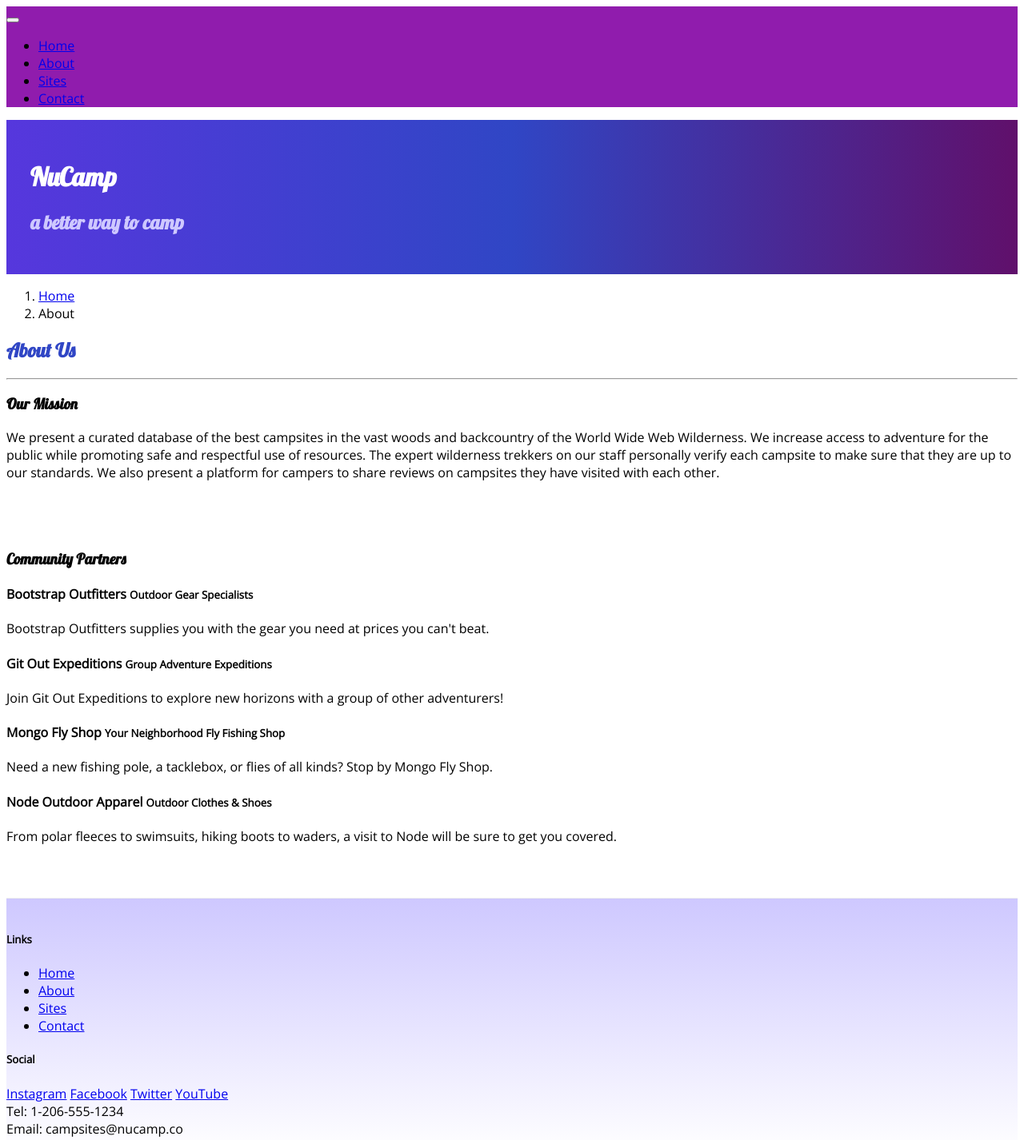
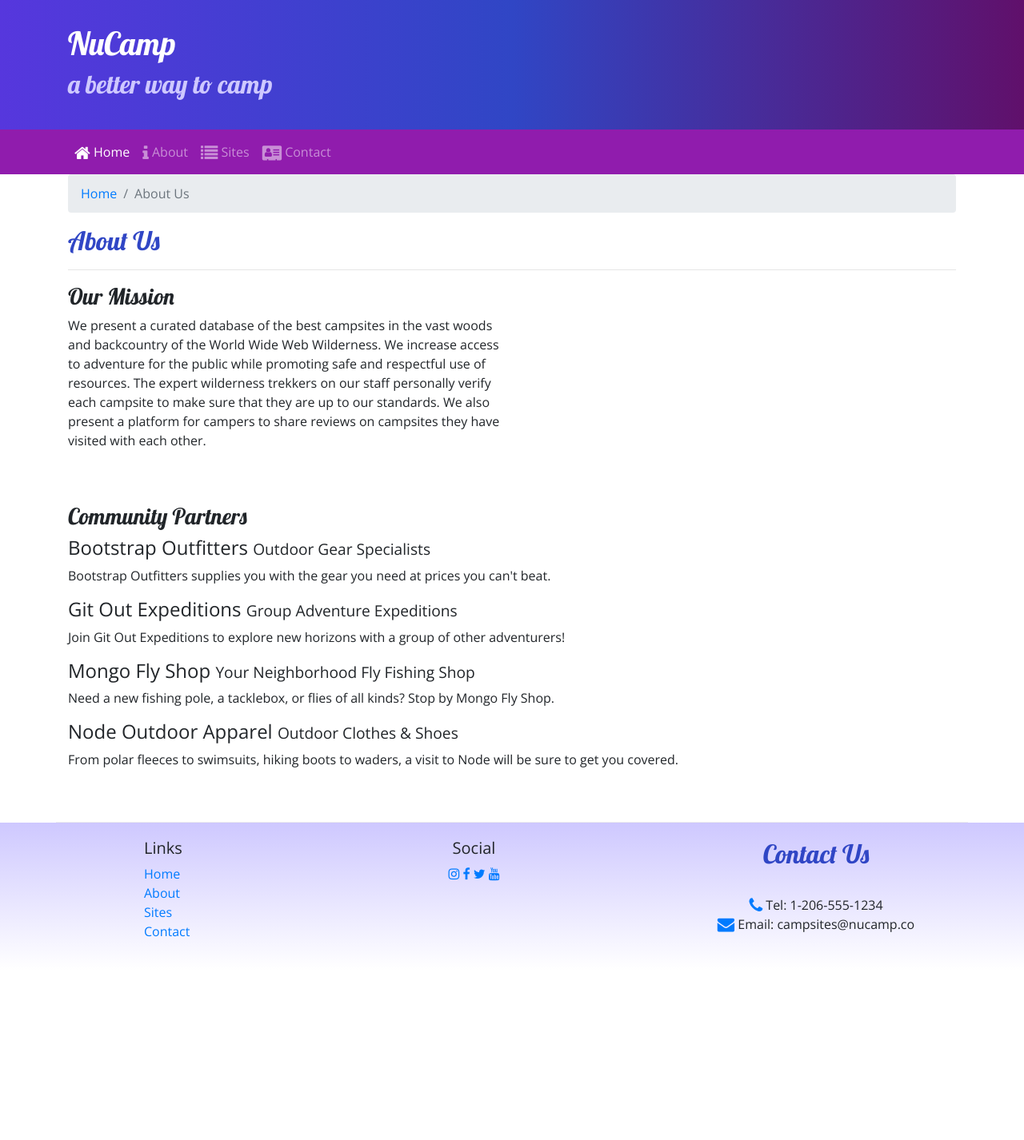
Before and after one commit to mattk24/nucamp-site, a website: page aboutus.html in a window 1280 px wide. Shown: the whole page at 80% size. After the commit the page ends 1213 px from the top, so only its background shows below. Drawn offline with nearby package versions, Linux system fonts and the light colour scheme.

Commit message:
Icon Fonts

```diff
--- a/aboutus.html
+++ b/aboutus.html
@@ -5,6 +5,12 @@
     <!-- Required meta tags always come first -->
     <meta charset="utf-8" />
     <meta name="viewport" content="width=device-width, initial-scale=1" />
+
+    <!-- Bootstrap CSS -->
+    <link rel="stylesheet" href="node_modules/bootstrap/dist/css/bootstrap.min.css" />
+
+    <!-- Additional CSS must be placed after Bootstrap CSS -->
+    <link rel="stylesheet" href="node_modules/font-awesome/css/font-awesome.min.css" />
 
     <!-- Additional CSS must be placed after Bootstrap CSS -->
     <link rel="stylesheet" href="https://fonts.googleapis.com/css?family=Lobster|Open+Sans" />
@@ -15,22 +21,6 @@
 
 <body>
 
-    <nav class="navbar navbar-expand-sm navbar-dark sticky-top">
-        <div class="container">
-
-        </div>
-        <button class="navbar-toggler ml-auto" type="button" data-toggle="collapse" data-target="#nucampNavbar">
-            <span class="navbar-toggler-icon"></span>
-        </button>
-        <div class="collapse navbar-collapse" id="nucampNavbar">
-        <ul class="navbar-nav">
-            <li class="nav-item"><a class="nav-link" href="index.html">Home</a></li>
-            <li class="nav-item active"><a class="nav-link" href="#">About</a></li>
-            <li class="nav-item"><a class="nav-link" href="#">Sites</a></li>
-            <li class="nav-item"><a class="nav-link" href="#">Contact</a></li>
-        </ul>
-        </div>
-    </nav>
 
     <header class="jumbotron jumbotron-fluid">
         <div class="container">
@@ -43,12 +33,28 @@
         </div>
     </header>
 
+    <nav class="navbar navbar-expand-sm navbar-dark sticky-top">
+        <div class="container">
+            <button class="navbar-toggler " type="button" data-toggle="collapse" data-target="#nucampNavbar">
+                <span class="navbar-toggler-icon"></span>
+            </button>
+            <div class="collapse navbar-collapse" id="nucampNavbar">
+                <ul class="navbar-nav">
+                    <li class="nav-item active"><a class="nav-link" href="index.html">  <i class="fa fa-home fa-lg"> </i> Home</a></li>
+                    <li class="nav-item"><a class="nav-link" href="#"> <i class="fa fa-info fa-lg"> </i> About</a></li>
+                    <li class="nav-item"><a class="nav-link" href="#"> <i class="fa fa-list fa-lg"> </i> Sites</a></li>
+                    <li class="nav-item"><a class="nav-link" href="#"> <i class="fa fa-address-card fa-lg"> </i> Contact</a></li>
+                </ul>
+            </div>
+        </div>
+    </nav>
+
     <div class="container">
         <div class="row">
-            <div class="col-12">
+            <div class="col">
                 <ol class="breadcrumb">
                     <li class="breadcrumb-item"><a href="index.html">Home</a></li>
-                    <li class="breadcrumb-item active">About</li>
+                    <li class="breadcrumb-item active">About Us</li>
                 </ol>
                 <h2>About Us</h2>
                 <hr />
@@ -99,14 +105,16 @@
                 </div>
                 <div class="col-6 col-sm-5 text-center">
                     <h5>Social</h5>
-                    <a href="http://instagram.com/">Instagram</a>
-                    <a href="http://facebook.com/">Facebook</a>
-                    <a href="http://twitter.com/">Twitter</a>
-                    <a href="http://youtube.com/">YouTube</a>
+                    <a href="http://instagram.com/"> <i class="fa fa-instagram"> </i>  </a>
+                    <a href="http://facebook.com/"> <i class="fa fa-facebook"> </i>  </a>
+                    <a href="http://twitter.com/"> <i class="fa fa-twitter"> </i> </a>
+                    <a href="http://youtube.com/"> <i class="fa fa-youtube"> </i> </a>
                 </div>
                 <div class="col-sm-4 text-center">
-                    Tel: 1-206-555-1234<br />
-                    Email: campsites@nucamp.co
+                <h2>Contact Us</h1>
+                <br />
+                    <i class="fa fa-phone fa-lg text-primary"> </i>    Tel: 1-206-555-1234 <br />
+               <i class="fa fa-envelope fa-lg text-primary"> </i>     Email: campsites@nucamp.co
                 </div>
             </div>
         </div>
--- a/index.html
+++ b/index.html
@@ -8,6 +8,9 @@
 
     <!-- Bootstrap CSS -->
     <link rel="stylesheet" href="node_modules/bootstrap/dist/css/bootstrap.min.css" />
+
+    <!-- Additional CSS must be placed after Bootstrap CSS -->
+    <link rel="stylesheet" href="node_modules/font-awesome/css/font-awesome.min.css" />
 
     <!-- Additional CSS must be placed after Bootstrap CSS -->
     <link rel="stylesheet" href="https://fonts.googleapis.com/css?family=Lobster|Open+Sans" />
@@ -33,18 +36,18 @@
 
     <nav class="navbar navbar-expand-sm navbar-dark sticky-top">
         <div class="container">
-
-        </div>
-        <button class="navbar-toggler ml-auto" type="button" data-toggle="collapse" data-target="#nucampNavbar">
-            <span class="navbar-toggler-icon"></span>
-        </button>
-        <div class="collapse navbar-collapse" id="nucampNavbar">
-        <ul class="navbar-nav">
-            <li class="nav-item active"><a class="nav-link" href="#">Home</a></li>
-            <li class="nav-item"><a class="nav-link" href="aboutus.html">About</a></li>
-            <li class="nav-item"><a class="nav-link" href="#">Sites</a></li>
-            <li class="nav-item"><a class="nav-link" href="#">Contact</a></li>
-        </ul>
+            <button class="navbar-toggler ml-auto" type="button"
+             data-toggle="collapse" data-target="#nucampNavbar">
+                <span class="navbar-toggler-icon"></span>
+            </button>
+            <div class="collapse navbar-collapse" id="nucampNavbar">
+                <ul class="navbar-nav">
+                    <li class="nav-item active"><a class="nav-link" href="#">  <i class="fa fa-home fa-lg"> </i> Home</a></li>
+                    <li class="nav-item"><a class="nav-link" href="aboutus.html"> <i class="fa fa-info fa-lg"> </i> About</a></li>
+                    <li class="nav-item"><a class="nav-link" href="#"> <i class="fa fa-list fa-lg"> </i> Sites</a></li>
+                    <li class="nav-item"><a class="nav-link" href="#"> <i class="fa fa-address-card fa-lg"> </i> Contact</a></li>
+                </ul>
+            </div>
         </div>
     </nav>
 
@@ -55,7 +58,8 @@
             </div>
             <div class="col">
                 <h3> Our Campsites </h3>
-                <p class="d-none d-sm-block"> Explore our growing database of curated campsites and leave your own reviews! </p>
+                <p class="d-none d-sm-block"> Explore our growing database of curated campsites and leave your own
+                    reviews! </p>
             </div>
         </div>
 
@@ -65,7 +69,8 @@
             </div>
             <div class="col">
                 <h3> React Lake Campground </h3>
-                <p class="d-none d-sm-block">Nestled in the foothills of the Chrome Mountains, this campground on the shores of the pristine React
+                <p class="d-none d-sm-block">Nestled in the foothills of the Chrome Mountains, this campground on the
+                    shores of the pristine React
                     Lake is a favorite for fly fishers. </p>
             </div>
         </div>
@@ -76,7 +81,8 @@
             </div>
             <div class="col">
                 <h3> Bootstrap Outfitters </h3>
-                <p class="d-none d-sm-block"> Bootstrap Outfitters supplies you with gear you need at prices you can't beat. </p>
+                <p class="d-none d-sm-block"> Bootstrap Outfitters supplies you with gear you need at prices you can't
+                    beat. </p>
             </div>
         </div>
     </div>
@@ -95,16 +101,16 @@
                 </div>
                 <div class="col-6 col-sm-5 text-center">
                     <h5> Social </h5>
-                    <a href="http://instagram.com/"> Instagram </a>
-                    <a href="http://facebook.com/"> Facebook </a>
-                    <a href="http://twitter.com/"> Twitter </a>
-                    <a href="http://youtube.com/"> YouTube </a>
+                    <a href="http://instagram.com/"> <i class="fa fa-instagram"> </i>  </a>
+                    <a href="http://facebook.com/"> <i class="fa fa-facebook"> </i>  </a>
+                    <a href="http://twitter.com/"> <i class="fa fa-twitter"> </i> </a>
+                    <a href="http://youtube.com/"> <i class="fa fa-youtube"> </i> </a>
                 </div>
                 <div class="col-sm-4 text-center">
                     <h2 class="container">Contact Us</h2>
                     <br />
-                    Tel: 1-206-555-1234 <br />
-                    Email: campsites@nucamp.co
+                <i class="fa fa-phone fa-lg text-primary"> </i>    Tel: 1-206-555-1234 <br />
+               <i class="fa fa-envelope fa-lg text-primary"> </i>     Email: campsites@nucamp.co
                 </div>
             </div>
         </div>
--- a/package.json
+++ b/package.json
@@ -15,6 +15,7 @@
   },
   "dependencies": {
     "bootstrap": "^4.5.0",
+    "font-awesome": "^4.7.0",
     "jquery": "^3.5.1",
     "popper.js": "^1.16.1"
   }
```
Also changed, not shown: 1 other file.
